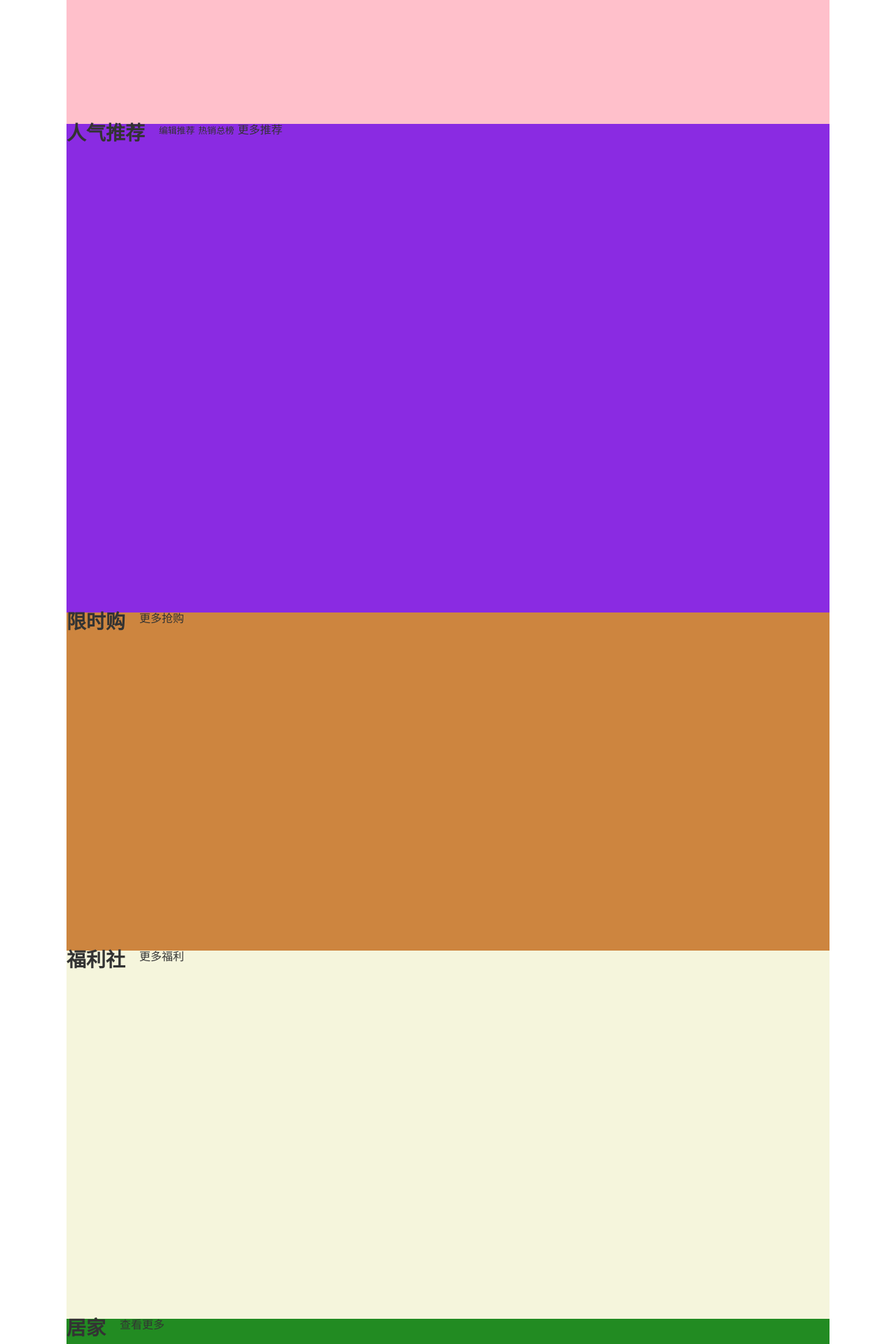
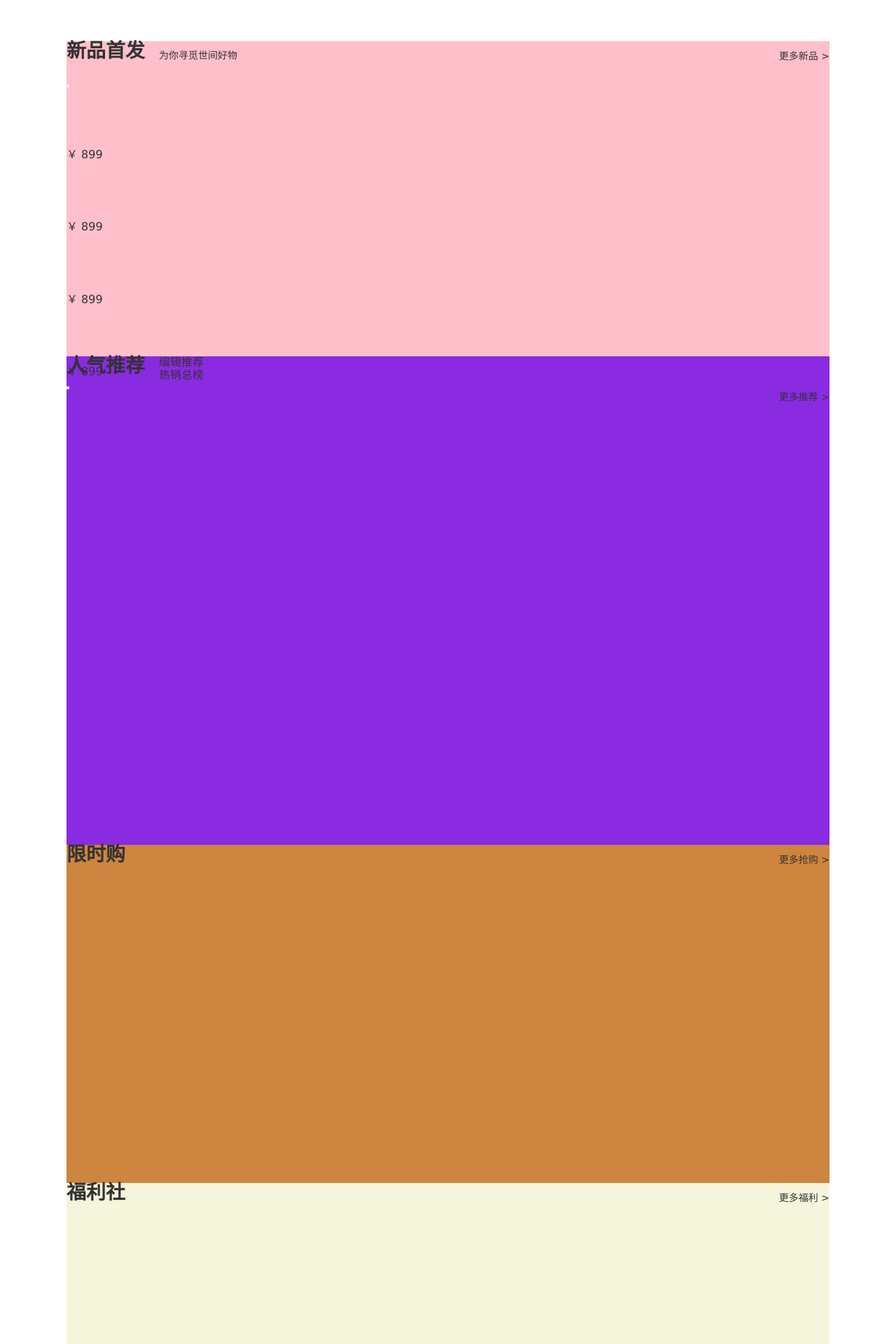
Before and after one commit to mihongNB/you163, a PHP site: page / in a window 1280 px wide. Shown: the part 1031-2951 px from the top of the page at 70% size. Run offline with PHP 8.4, Linux system fonts and the light colour scheme.

Commit message:
完成内容的第一部分

```diff
--- a/src/css/index.css
+++ b/src/css/index.css
@@ -11,13 +11,6 @@ li {
   box-sizing: border-box;
   font-family: "Microsoft Yahei","微软雅黑",verdana;
   color: #333; }
-
-.name {
-  font-size: 28px;
-  font-weight: 700;
-  line-height: 1;
-  float: left;
-  margin-right: 20px; }
 
 .tb {
   height: 36px;
@@ -243,8 +236,93 @@ li {
   width: 19px;
   background: url(../images/logo1.png) 0 -51px no-repeat; }
 
-.GC-top {
-  padding-bottom: 20px; }
+.meunlits {
+  overflow: hidden; }
+
+.manufacturer {
+  width: 357px;
+  float: left;
+  margin-left: 10px;
+  overflow: hidden;
+  position: relative;
+  text-align: center; }
+.manufacturer .mask {
+  position: absolute;
+  top: 0;
+  left: 0;
+  width: 100%;
+  height: 100%;
+  z-index: 2; }
+.manufacturer img {
+  width: 100%;
+  height: 100%;
+  top: 0;
+  left: 0;
+  position: absolute;
+  text-align: center;
+  transition: transform 1s;
+  z-index: 1; }
+.manufacturer .price {
+  font-size: 14px;
+  padding-top: 17px;
+  display: inline-block;
+  width: auto;
+  border-top: 1px solid #666;
+  position: relative;
+  z-index: 3;
+  color: #666; }
+
+.name {
+  position: relative;
+  font-size: 24px;
+  margin: 48px 0 19px;
+  line-height: 1;
+  border-right: 0;
+  border-left: 0;
+  z-index: 3;
+  color: #666; }
+.name span {
+  font-size: 24px;
+  color: #666; }
+.name .newShelfTag {
+  position: absolute;
+  top: -3px;
+  font-size: 11px;
+  margin-left: 2px;
+  text-align: center;
+  line-height: 19px;
+  width: 32px;
+  height: 21px;
+  color: #fff;
+  background: url(../images/shangxinbg.png) 0 0 no-repeat; }
+
+.large {
+  height: 320px; }
+
+.first {
+  margin-left: 0; }
+
+.last {
+  margin-top: 10px; }
+
+.middle {
+  width: 357px;
+  margin-left: 9px !important; }
+
+.small {
+  height: 155px; }
+.small .name {
+  font-size: 20px;
+  margin: 32px 0 10px 20px;
+  text-align: left; }
+.small .price {
+  padding-top: 10px;
+  margin-left: 20px;
+  float: left; }
+
+.newstar {
+  height: 510px;
+  padding-top: 60px; }
 
 .f-t {
   padding-top: 60px;
--- /dev/null
+++ b/src/css/other.css
@@ -0,0 +1,35 @@
+.m-head-top {
+  padding-bottom: 50px; }
+.m-head-top::after {
+  content: " ";
+  display: table; }
+.m-head-top > a {
+  display: inline-block;
+  line-height: 1;
+  margin-left: 30px;
+  padding-top: 14px;
+  float: right; }
+.m-head-top > a:hover {
+  color: #b4a078; }
+
+.main-head-name {
+  font-size: 28px;
+  font-weight: 700;
+  line-height: 1;
+  float: left;
+  margin-right: 20px; }
+.main-head-name > a:hover {
+  color: #b4a078; }
+
+.f-left {
+  float: left; }
+
+.f-size {
+  font-size: 14px; }
+
+.font-name {
+  padding-top: 13px;
+  display: inline-block;
+  line-height: 1; }
+
+/*# sourceMappingURL=other.css.map */
--- a/src/index.html
+++ b/src/index.html
@@ -18,14 +18,10 @@
         margin: 0 auto;
     }
 
-    /* .goodwrap {
-        background: orange;
-        height: 368px;
-    } */
 
     .starwrap {
         background: pink;
-        height: 510px;
+
     }
 
     .popularwrap {
@@ -68,76 +64,267 @@
     <!-- 品牌制造 -->
     <div class="goodcreat">
         <div class="wrap goodwrap">
-            <div class="GC-top">
-                <h3 class="name">
-                    <a href="">品牌制造</a>
-                </h3>
-                <small>工厂直达消费者，剔除品牌溢价</small>
-                <a href="">更多制造商</a>
+            <div class="GC-top m-head-top">
+                <div class="f-left">
+                    <h3 class="main-head-name">
+                        <a href="">品牌制造商</a>
+                    </h3>
+                    <small class="f-size font-name">工厂直达消费者，剔除品牌溢价</small>
+                </div>
+                <a href="" class="f-size moreitms">更多制造商 ></a>
             </div>
-            <a href="">
-                <div class="left"></div>
-            </a>
-            <a href="">
-                <div class="main"></div>
-            </a>
-            <div class="ringht">
-                <a href="">
-                    <div class="R-top"></div>
+            <div class="meunlits">
+                <a href="" class="manufacturer first large">
+                    <div class="mask"></div>
+                    <div class="name">
+                        <span>海外制造商</span>
+                        <span class="newShelfTag">上新</span>
+                    </div>
+                    <div class="price">9.9元起</div>
+                    <div style="width:100%;height:100%">
+                        <img class="img img-noBgPic" src="http://yanxuan.nosdn.127.net/802ff06dd3ef161db046eeb8db6cb4be.jpg" alt="">
+                    </div>
                 </a>
-                <a href="">
-                    <div class="R-bot"></div>
+                <a href="" class="manufacturer large middle">
+                    <div class="mask"></div>
+                    <div class="name">
+                        <span>CK制造商</span>
+                        <span class="newShelfTag">上新</span>
+                    </div>
+                    <div class="price">25元起</div>
+                    <div style="width:100%;height:100%">
+                        <img src="http://yanxuan.nosdn.127.net/b72c6486bc681f7b0dcb87d9af0ab1bb.png" alt="">
+                    </div>
                 </a>
+
+                <a href="" class="manufacturer small">
+                    <div class="mask"></div>
+                    <div class="name">
+                        <span>新秀丽制造商</span>
+                        <span class="newShelfTag">上新</span>
+                    </div>
+                    <div class="price">34.9元起</div>
+                    <div style="width:100%;height:100%">
+                        <img src="http://yanxuan.nosdn.127.net/957c8d117473d103b52ff694f372a346.png" alt="">
+                    </div>
+                </a>
+                <a href="" class="manufacturer small last">
+                    <div class="mask"></div>
+                    <div class="name">
+                        <span>MUJI制造商</span>
+                        <span class="newShelfTag">上新</span>
+                    </div>
+                    <div class="price">39.9元起</div>
+                    <div style="width:100%;height:100%">
+                        <img src="http://yanxuan.nosdn.127.net/6d50a76905b1e34bd2edd6a3dd851ac5.png" alt="">
+                    </div>
+                </a>
+
             </div>
         </div>
     </div>
     <!-- 新品首发 -->
     <div class="newstar">
         <div class="wrap starwrap">
-            <div class="NS-top">
-                <h3 class="name">
-                    <a href="">新品首发</a>
-                </h3>
-                <small>为你寻觅世间好物</small>
-                <a href="">更多新品</a>
+            <div class="NS-top m-head-top">
+                <div class="f-left">
+                    <h3 class="main-head-name">
+                        <a href="">新品首发</a>
+                    </h3>
+                    <small class="f-size font-name">为你寻觅世间好物</small>
+                </div>
+                <a href="" class="f-size moreitms">更多新品 ></a>
             </div>
-            <ul></ul>
+            <div class="bd slickWidth">
+                <ul class="itemList">
+                    <div id="js-newItemSlick" class="m-newItemSlick">
+                        <button class="slick-left left-icon" type="button"></button>
+                        <div class="slick-list">
+                            <div class="slick-track">
+                                <div class="m-product">
+                                    <div class="hd">
+                                        <a href="" class="imgWrap">
+                                            <div style="width:100%;height:100%">
+                                                <img src="" alt="">
+                                            </div>
+                                            <div style="width:100%;height:100%">
+                                                <img src="" alt="">
+                                            </div>
+                                            <div class="colorNum"></div>
+                                        </a>
+                                    </div>
+                                    <p class="bd">
+                                        <div class="prdtTags"></div>
+                                        <h4 class="name">
+                                            <a href="">
+                                                <span></span>
+                                            </a>
+                                        </h4>
+                                        <p class="price">
+                                            <span class="retailPrice">
+                                                <span>￥</span>
+                                                <span>899</span>
+                                            </span>
+                                            <span class="tagName">
+                                                <a href="">
+
+                                                </a>
+                                            </span>
+                                        </p>
+                                    </p>
+                                </div>
+                                <div class="m-product">
+                                    <div class="hd">
+                                        <a href="" class="imgWrap">
+                                            <div style="width:100%;height:100%">
+                                                <img src="" alt="">
+                                            </div>
+                                            <div style="width:100%;height:100%">
+                                                <img src="" alt="">
+                                            </div>
+                                            <div class="colorNum"></div>
+                                        </a>
+                                    </div>
+                                    <p class="bd">
+                                        <div class="prdtTags"></div>
+                                        <h4 class="name">
+                                            <a href="">
+                                                <span></span>
+                                            </a>
+                                        </h4>
+                                        <p class="price">
+                                            <span class="retailPrice">
+                                                <span>￥</span>
+                                                <span>899</span>
+                                            </span>
+                                            <span class="tagName">
+                                                <a href="">
+
+                                                </a>
+                                            </span>
+                                        </p>
+                                    </p>
+                                </div>
+                                <div class="m-product">
+                                    <div class="hd">
+                                        <a href="" class="imgWrap">
+                                            <div style="width:100%;height:100%">
+                                                <img src="" alt="">
+                                            </div>
+                                            <div style="width:100%;height:100%">
+                                                <img src="" alt="">
+                                            </div>
+                                            <div class="colorNum"></div>
+                                        </a>
+                                    </div>
+                                    <p class="bd">
+                                        <div class="prdtTags"></div>
+                                        <h4 class="name">
+                                            <a href="">
+                                                <span></span>
+                                            </a>
+                                        </h4>
+                                        <p class="price">
+                                            <span class="retailPrice">
+                                                <span>￥</span>
+                                                <span>899</span>
+                                            </span>
+                                            <span class="tagName">
+                                                <a href="">
+
+                                                </a>
+                                            </span>
+                                        </p>
+                                    </p>
+                                </div>
+                                <div class="m-product">
+                                    <div class="hd">
+                                        <a href="" class="imgWrap">
+                                            <div style="width:100%;height:100%">
+                                                <img src="" alt="">
+                                            </div>
+                                            <div style="width:100%;height:100%">
+                                                <img src="" alt="">
+                                            </div>
+                                            <div class="colorNum"></div>
+                                        </a>
+                                    </div>
+                                    <p class="bd">
+                                        <div class="prdtTags"></div>
+                                        <h4 class="name">
+                                            <a href="">
+                                                <span></span>
+                                            </a>
+                                        </h4>
+                                        <p class="price">
+                                            <span class="retailPrice">
+                                                <span>￥</span>
+                                                <span>899</span>
+                                            </span>
+                                            <span class="tagName">
+                                                <a href="">
+
+                                                </a>
+                                            </span>
+                                        </p>
+                                    </p>
+                                </div>
+                            </div>
+                        </div>
+                        <button class="slick-right right-icon" type="button"></button>
+                    </div>
+                </ul>
+            </div>
         </div>
     </div>
+
+
+
+
+
+
+
+
     <!-- 人气推荐 -->
     <div class="popular">
         <div class="wrap popularwrap">
-            <div class="Popular-top">
-                <h3 class="name">
+            <div class="Popular-top m-head-top">
+                <h3 class="main-head-name">
                     <a href="">人气推荐</a>
                 </h3>
-                <small>编辑推荐</small>
-                <small>热销总榜</small>
-                <a href="">更多推荐</a>
+                <ul>
+                    <li>
+                        <a href="">编辑推荐</a>
+                    </li>
+                    <li>
+                        <a href="">热销总榜</a>
+                    </li>
+                </ul>
+                <a href="" class="f-size moreitms">更多推荐 ></a>
             </div>
         </div>
     </div>
     <!-- 限时购 -->
     <div class="sale">
         <div class="wrap salewrap">
-            <div class="sale-top">
-                <h3 class="name">
+            <div class="sale-top m-head-top">
+                <h3 class="main-head-name">
                     <a href="">限时购</a>
                 </h3>
 
-                <a href="">更多抢购</a>
+                <a href="" class="f-size moreitms">更多抢购 ></a>
             </div>
         </div>
     </div>
     <!-- 福利社 -->
     <div class="welfare">
         <div class=" wrap welfarewrap">
-            <div class="welfare-top">
-                <h3 class="name">
+            <div class="welfare-top m-head-top">
+                <h3 class="main-head-name">
                     <a href="">福利社</a>
                 </h3>
 
-                <a href="">更多福利</a>
+                <a href="" class="f-size moreitms">更多福利 ></a>
             </div>
         </div>
     </div>
@@ -148,8 +335,37 @@
         <!-- 居家 -->
         <div class="home">
             <div class="wrap homewrap">
+                <div class="hometop m-head-top">
+                    <h3 class="main-head-name">
+                        <a href="">居家</a>
+                    </h3>
+                    <a href="">查看更多 ></a>
+                </div>
+                <div class="homebanner">
+                    <img src="" alt="">
+                </div>
+                <div class="homefoot">
+                    <ul>
+                        <li>
+                            <a href=""></a>
+                        </li>
+                        <li>
+                            <a href=""></a>
+                        </li>
+                        <li>
+                            <a href=""></a>
+                        </li>
+                        <li>
+                            <a href=""></a>
+                        </li>
+                    </ul>
+                </div>
+            </div>
+        </div>
+        <div class="home">
+            <div class="wrap homewrap">
                 <div class="hometop">
-                    <h3 class="name">
+                    <h3 class="main-head-name">
                         <a href="">居家</a>
                     </h3>
                     <a href="">查看更多</a>
@@ -178,7 +394,7 @@
         <div class="home">
             <div class="wrap homewrap">
                 <div class="hometop">
-                    <h3 class="name">
+                    <h3 class="main-head-name">
                         <a href="">居家</a>
                     </h3>
                     <a href="">查看更多</a>
@@ -207,7 +423,7 @@
         <div class="home">
             <div class="wrap homewrap">
                 <div class="hometop">
-                    <h3 class="name">
+                    <h3 class="main-head-name">
                         <a href="">居家</a>
                     </h3>
                     <a href="">查看更多</a>
@@ -236,7 +452,7 @@
         <div class="home">
             <div class="wrap homewrap">
                 <div class="hometop">
-                    <h3 class="name">
+                    <h3 class="main-head-name">
                         <a href="">居家</a>
                     </h3>
                     <a href="">查看更多</a>
@@ -265,7 +481,7 @@
         <div class="home">
             <div class="wrap homewrap">
                 <div class="hometop">
-                    <h3 class="name">
+                    <h3 class="main-head-name">
                         <a href="">居家</a>
                     </h3>
                     <a href="">查看更多</a>
@@ -294,7 +510,7 @@
         <div class="home">
             <div class="wrap homewrap">
                 <div class="hometop">
-                    <h3 class="name">
+                    <h3 class="main-head-name">
                         <a href="">居家</a>
                     </h3>
                     <a href="">查看更多</a>
@@ -323,36 +539,7 @@
         <div class="home">
             <div class="wrap homewrap">
                 <div class="hometop">
-                    <h3 class="name">
-                        <a href="">居家</a>
-                    </h3>
-                    <a href="">查看更多</a>
-                </div>
-                <div class="homebanner">
-                    <img src="" alt="">
-                </div>
-                <div class="homefoot">
-                    <ul>
-                        <li>
-                            <a href=""></a>
-                        </li>
-                        <li>
-                            <a href=""></a>
-                        </li>
-                        <li>
-                            <a href=""></a>
-                        </li>
-                        <li>
-                            <a href=""></a>
-                        </li>
-                    </ul>
-                </div>
-            </div>
-        </div>
-        <div class="home">
-            <div class="wrap homewrap">
-                <div class="hometop">
-                    <h3 class="name">
+                    <h3 class="main-head-name">
                         <a href="">居家</a>
                     </h3>
                     <a href="">查看更多</a>
--- a/src/sass/_creat.scss
+++ b/src/sass/_creat.scss
@@ -1,3 +1,93 @@
-.GC-top{
-    padding-bottom: 20px;
+.meunlits{
+    overflow: hidden;
 }
+.manufacturer{
+    width: 357px;
+    float: left;
+    margin-left: 10px;
+    overflow: hidden;
+    position: relative;
+    text-align: center;
+
+    & .mask{
+        position: absolute;
+        top: 0;
+        left: 0;
+        width: 100%;
+        height: 100%;
+        z-index: 2;
+    }
+    & img{
+        width: 100%;
+        height: 100%;
+        top: 0;
+        left: 0;
+        position: absolute;
+        text-align: center;
+        transition: transform 1s;
+        z-index: 1;
+    }
+    & .price{
+        font-size: 14px;
+        padding-top: 17px;
+        display: inline-block;
+        width: auto;
+        border-top: 1px solid #666;
+        position: relative;
+        z-index: 3;
+        color: #666;
+
+    }
+}
+.name{
+    position: relative;
+    font-size: 24px;
+    margin: 48px 0 19px;
+    line-height: 1;
+    border-right: 0;
+    border-left: 0;
+    z-index: 3;
+    color: #666;
+    & span{
+        font-size: 24px;
+        color: #666;
+    }
+    & .newShelfTag{
+        position: absolute;
+        top: -3px;
+        font-size: 11px;
+        margin-left: 2px;
+        text-align: center;
+        line-height: 19px;
+        width: 32px;
+        height: 21px;
+        color: #fff;
+        background: url(../images/shangxinbg.png) 0 0 no-repeat;
+    }
+}
+.large{
+    height: 320px;
+}
+.first{
+    margin-left: 0;
+}
+.last{
+    margin-top: 10px;
+}
+.middle{
+    width: 357px;
+    margin-left: 9px!important;
+}
+.small{
+    height: 155px;
+    & .name{
+        font-size: 20px;
+        margin: 32px 0 10px 20px;
+        text-align: left;
+    }
+    & .price{
+        padding-top: 10px;
+        margin-left: 20px;
+        float: left;
+    }
+}
--- /dev/null
+++ b/src/sass/_newstar.scss
@@ -0,0 +1,4 @@
+.newstar{
+    height: 510px;
+    padding-top: 60px;
+}
--- a/src/sass/index.scss
+++ b/src/sass/index.scss
@@ -13,13 +13,9 @@ li{
     font-family: "Microsoft Yahei","微软雅黑",verdana;
     color: #333;
 }
-.name{
-    font-size: 28px;
-    font-weight: 700;
-    line-height: 1;
-    float: left;
-    margin-right: 20px;
-}
+
+
 @import "header";
 @import "creat";
+@import "newstar";
 @import "footer";
--- /dev/null
+++ b/src/sass/other.scss
@@ -0,0 +1,42 @@
+@charset "utf-8";
+// 品牌制造商公共部分
+.m-head-top{
+    padding-bottom: 50px;
+    &::after{
+        content: " ";
+        display: table;
+    }
+    & > a{
+        display: inline-block;
+        line-height: 1;
+        margin-left: 30px;
+        padding-top: 14px;
+        float: right;
+        &:hover{
+        color:  #b4a078;
+    }
+    }
+
+}
+.main-head-name{
+    font-size: 28px;
+    font-weight: 700;
+    line-height: 1;
+    float: left;
+    margin-right: 20px;
+    & > a:hover{
+        color:  #b4a078;
+    }
+}
+.f-left{
+    float: left;
+}
+.f-size{
+    font-size: 14px;
+}
+.font-name{
+    padding-top: 13px;
+    display: inline-block;
+    line-height: 1;
+}
+// 新品首发公共部分
```
Also changed, not shown: src/images/shangxinbg.png (added), 2 other files.
